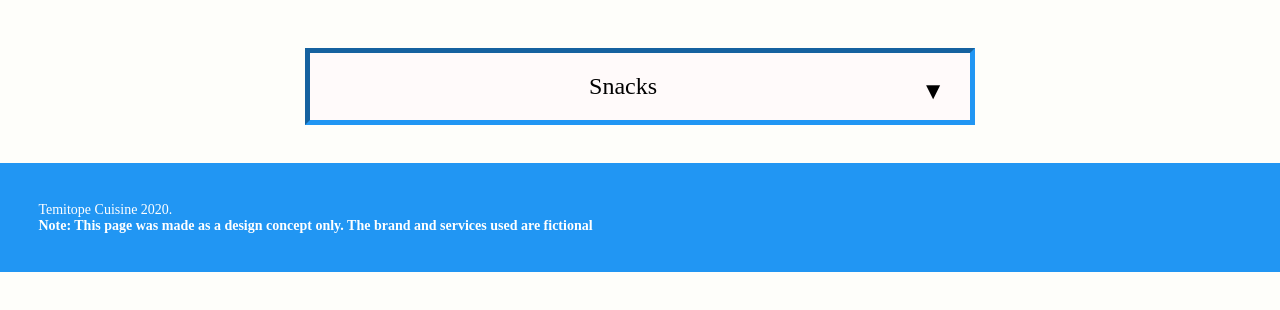
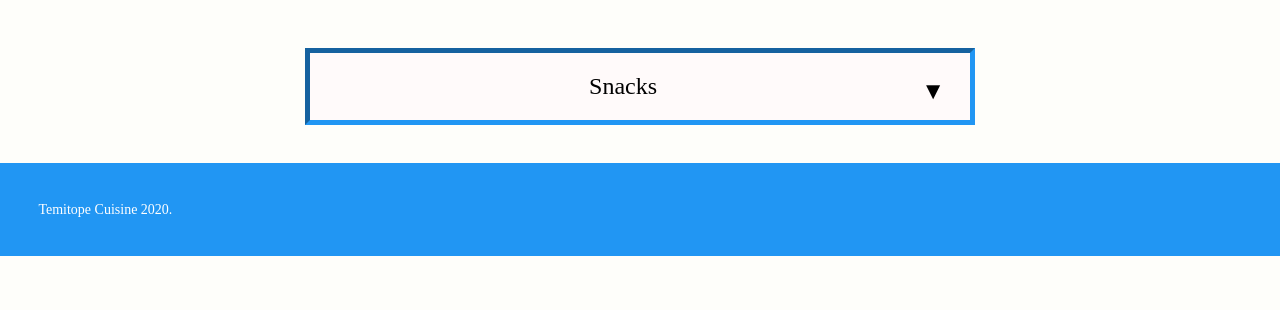
Before and after one commit to ridwanalawode7/temitopecuisine-snacks, a plain HTML site: page index.html in a window 1280 px wide. Shown: the part 94-404 px from the top of the page. Drawn offline with Linux system fonts and the light colour scheme; a web font is replaced by a local one.

Commit message:
Update index.html

```diff
--- a/index.html
+++ b/index.html
@@ -153,9 +153,6 @@ Snacks | Temitope Cuisine
 
 <div class="footer">
 <div class="footer_element f1">Temitope Cuisine 2020.</div>
-<div class="footer_element"><strong>Note: This page was made as a design concept only.
-The brand and services used are fictional</strong>
-</div>
 </div>
 
 </div>
```
